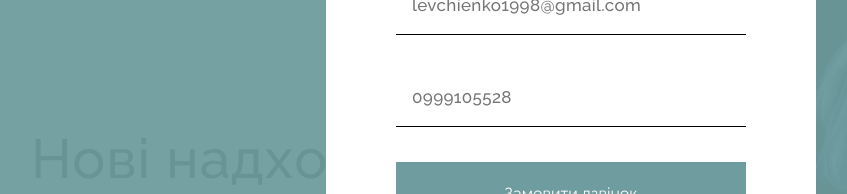
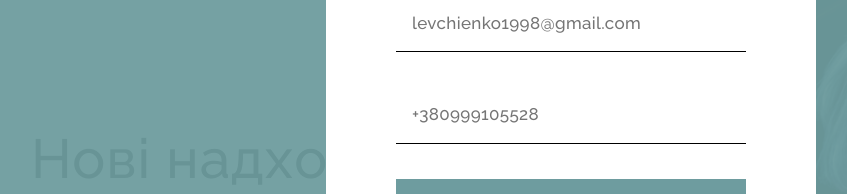
Before and after one commit to x0VERLORDx/internetshop, a React (Create React App) app: page / in a window 1280 px wide. Both pictures are taken after a click on the button "+38 (098) 997 19 91". Shown: the part 362-556 px from the top of the page, without its empty margins (69-916 px from the left). Built offline with nearby package versions, Linux system fonts and the light colour scheme; no server answers.

Commit message:
15.12.23

```diff
--- a/src/components/header/CallModal.jsx
+++ b/src/components/header/CallModal.jsx
@@ -35,6 +35,7 @@ const CallModal = ({ isOpen, onRequestClose, onSubmit }) => {
       <h2 className="h2_modal">Замовити зворотній дзвінок</h2>
       <form onSubmit={handleSubmit(submitHandler)} className="modalform">
         <label></label>
+        {errors.name && <p className="error-message">{errors.name.message}</p>}
         <Controller
           name="name"
           /* className={`modal_input ${errors.firstName ? 'error' : ''} ${field.isValid ? 'valid' : ''}`} */
@@ -54,7 +55,8 @@ const CallModal = ({ isOpen, onRequestClose, onSubmit }) => {
             />
         )}
         />
-        {errors.firstName && <p className="error-message">{errors.firstName.message}</p>}
+
+        {errors.email && <p className="error-message">{errors.email.message}</p>}
         <Controller
           name="email"
           control={control}
@@ -73,9 +75,11 @@ const CallModal = ({ isOpen, onRequestClose, onSubmit }) => {
             {...field}/>
             )}
             />
-        {errors.lastName && <p className="error-message">{errors.lastName.message}</p>}
+
 
         <label></label>
+
+        {errors.phone && <p className="error-message">{errors.phone.message}</p>}
         <Controller
           name="phone"
           control={control}
@@ -83,18 +87,18 @@ const CallModal = ({ isOpen, onRequestClose, onSubmit }) => {
           rules={{ required: 'Введіть номер телефону',
           pattern: {
             //remove country code from pattern
-            value: /\d{10}$/,
+            value: /^\+380\d{9}$/,
             message: "Перевірте правильність набору"
           } }}
           render={({ field }) => (
             <input
               className={`modal_input ${errors.phoneNumber ? 'error' : ''} ${isValid ? 'valid' : ''}`}
-              placeholder="0999105528"
+              placeholder="+380999105528"
               {...field}
             />
           )}
         />
-        {errors.phoneNumber && <p className="error-message">{errors.phoneNumber.message}</p>}
+
 
         <button className="btn_submitcall"  type="submit" >Замовити дзвінок</button>
       </form>
--- a/src/components/header/CallbackModal.jsx
+++ b/src/components/header/CallbackModal.jsx
@@ -13,7 +13,7 @@ const CallbackModal = ({ isOpen, onRequestClose }) => {
       overlayClassName="react-modal-overlay"
     >
       <h2 className="h2_modal">Чудово! Ми незабаром вам передзвонимо.</h2>
-      <button className="btn_close" onClick={onRequestClose}>Закрыть</button>
+      <button className="btn_close" onClick={onRequestClose}>Закрити</button>
     </Modal>
   );
 };
--- a/src/components/header/callmodal.css
+++ b/src/components/header/callmodal.css
@@ -30,6 +30,7 @@
     font-weight: 500;
     line-height: 1.4; /* 35px */
     letter-spacing: 0.5px;
+    margin-bottom: 35px;
   }
 
 .modal_input{
```
